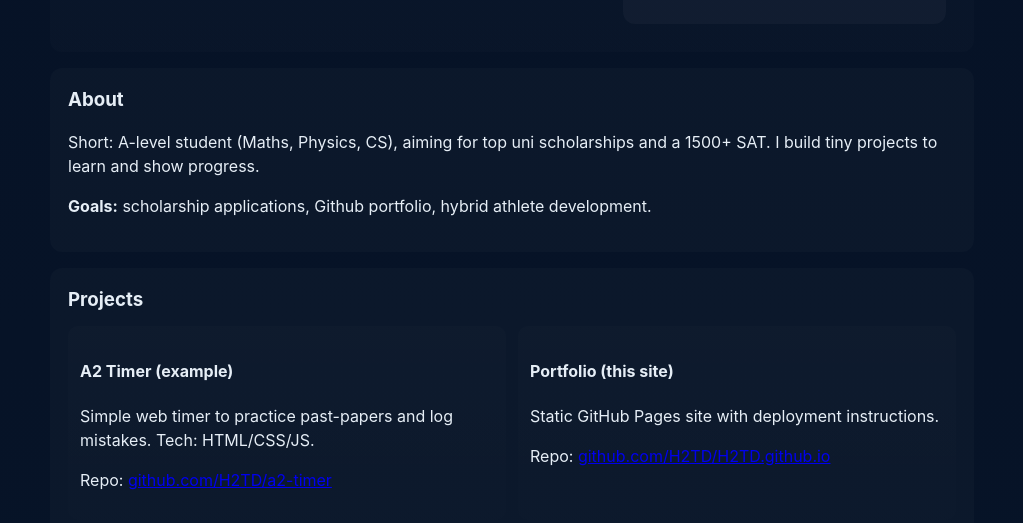
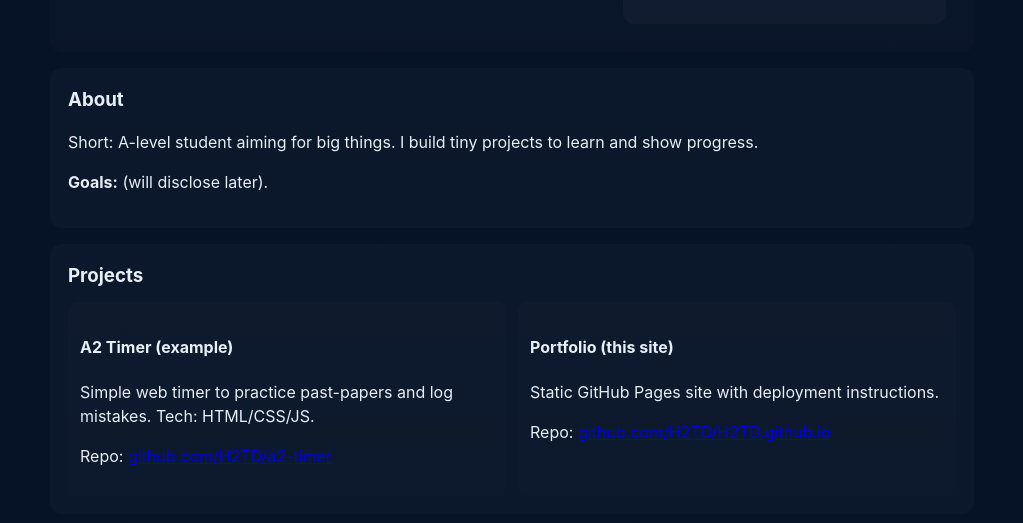
Before and after one commit to h8mdn/h8mdn.github.io, a plain HTML site: page index.html in a window 1280 px wide. Shown: the part 365-888 px from the top of the page, without its empty margins (128-1151 px from the left). Drawn offline with Linux system fonts and the light colour scheme.

Commit message:
Update index.html

```diff
--- a/index.html
+++ b/index.html
@@ -43,8 +43,8 @@
 
     <section id="about" class="card">
       <h3>About</h3>
-      <p>Short: A-level student (Maths, Physics, CS), aiming for top uni scholarships and a 1500+ SAT. I build tiny projects to learn and show progress.</p>
-      <p><strong>Goals:</strong> scholarship applications, Github portfolio, hybrid athlete development.</p>
+      <p>Short: A-level student aiming for big things. I build tiny projects to learn and show progress.</p>
+      <p><strong>Goals:</strong> (will disclose later).</p>
     </section>
 
     <section id="projects" class="card">
```
